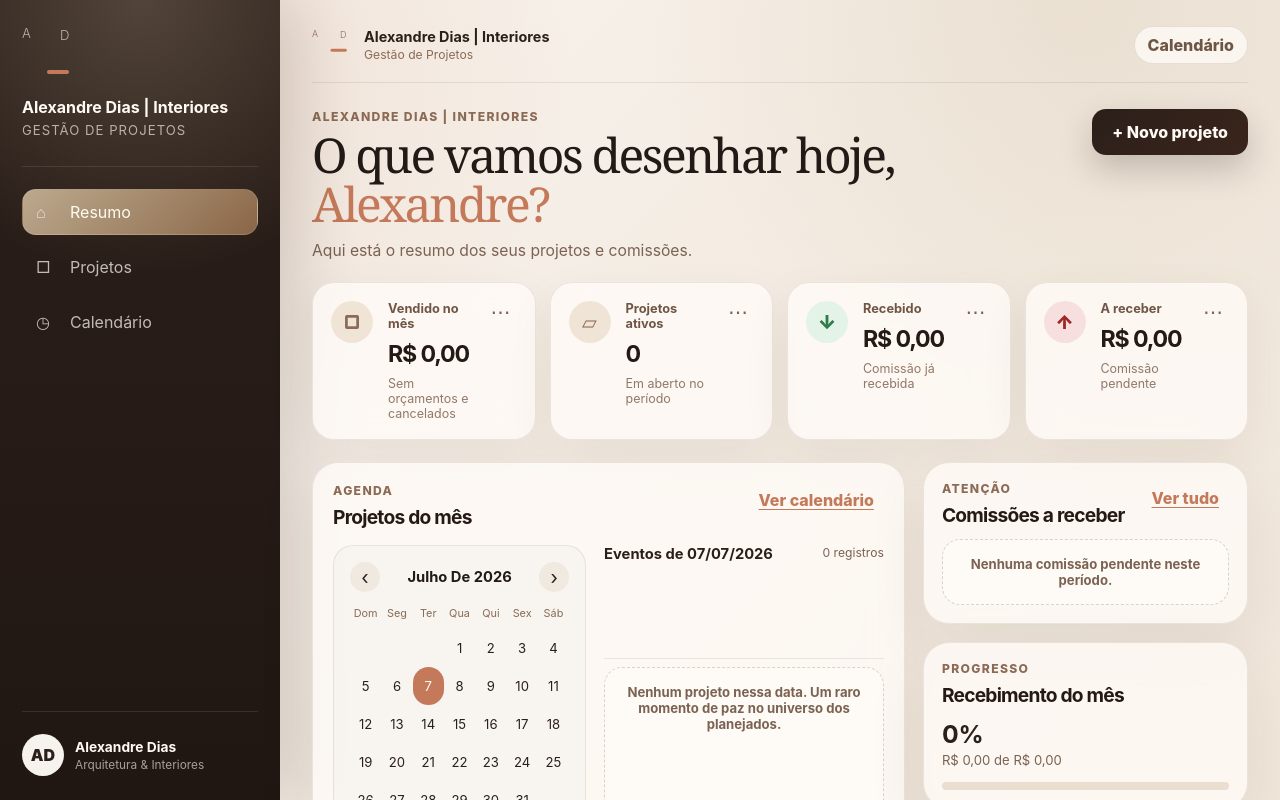
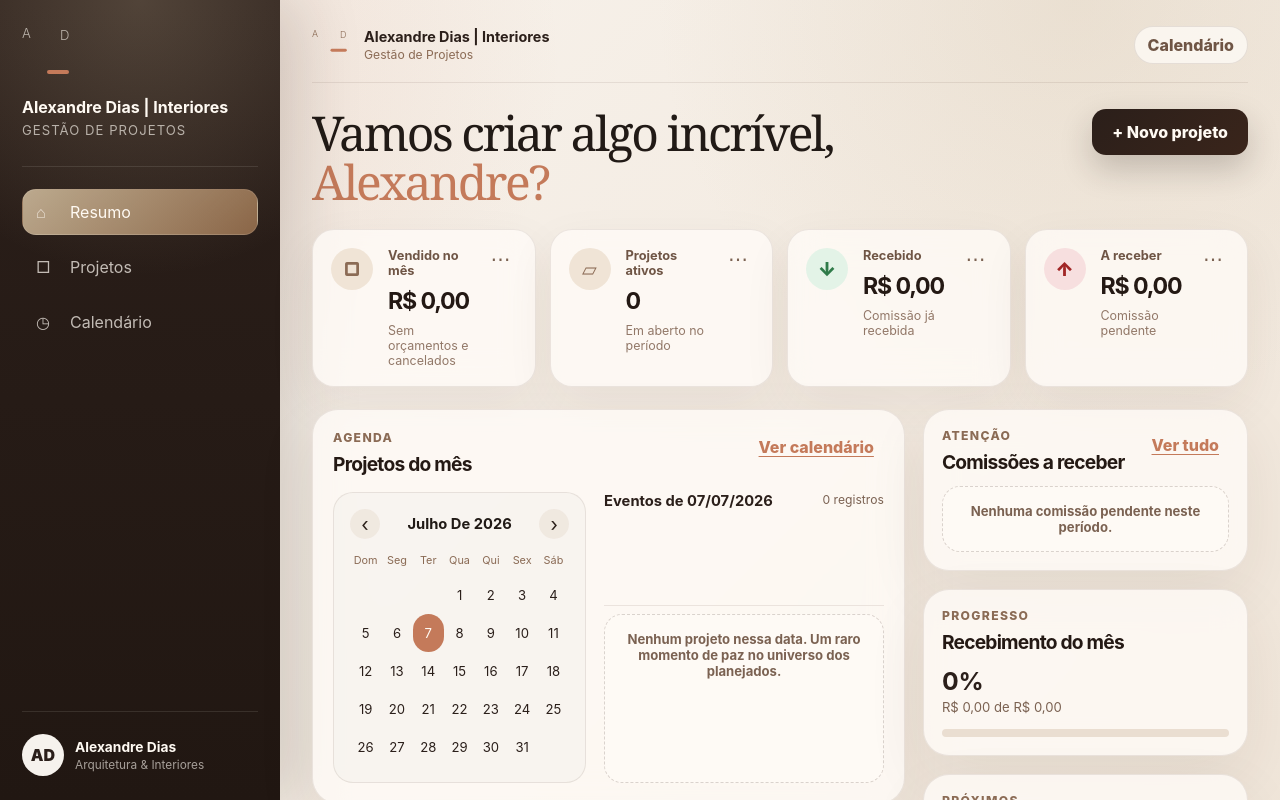
Before and after one commit to arqalexandredias-prog/gestao-projetos, a React (Vite) app: page / in a window 1280 px wide. Shown: the top 800 px of the page. Built offline with nearby package versions, Linux system fonts and the light colour scheme.

Commit message:
Ajusta frase da dashboard

```diff
--- a/src/App.jsx
+++ b/src/App.jsx
@@ -1070,11 +1070,9 @@ export default function App() {
           <section className="page-section">
             <section className="hero">
               <div>
-                <p>Alexandre Dias | Interiores</p>
                 <h1>
-                  O que vamos desenhar hoje, <span>Alexandre?</span>
+                  Vamos criar algo incrível, <span>Alexandre?</span>
                 </h1>
-                <small>Aqui está o resumo dos seus projetos e comissões.</small>
               </div>
 
               <button type="button" className="primary-button" onClick={openNewProject}>
```
